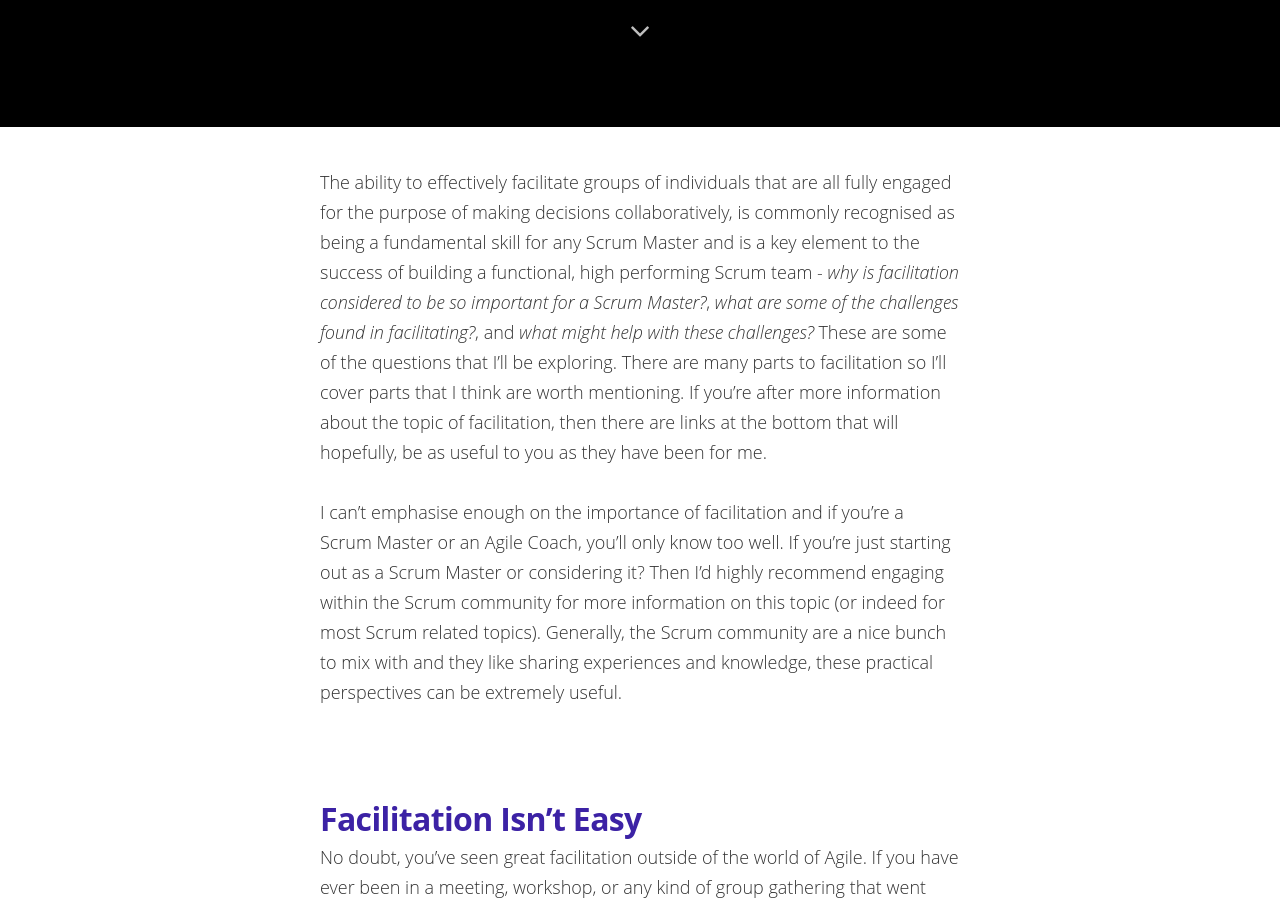
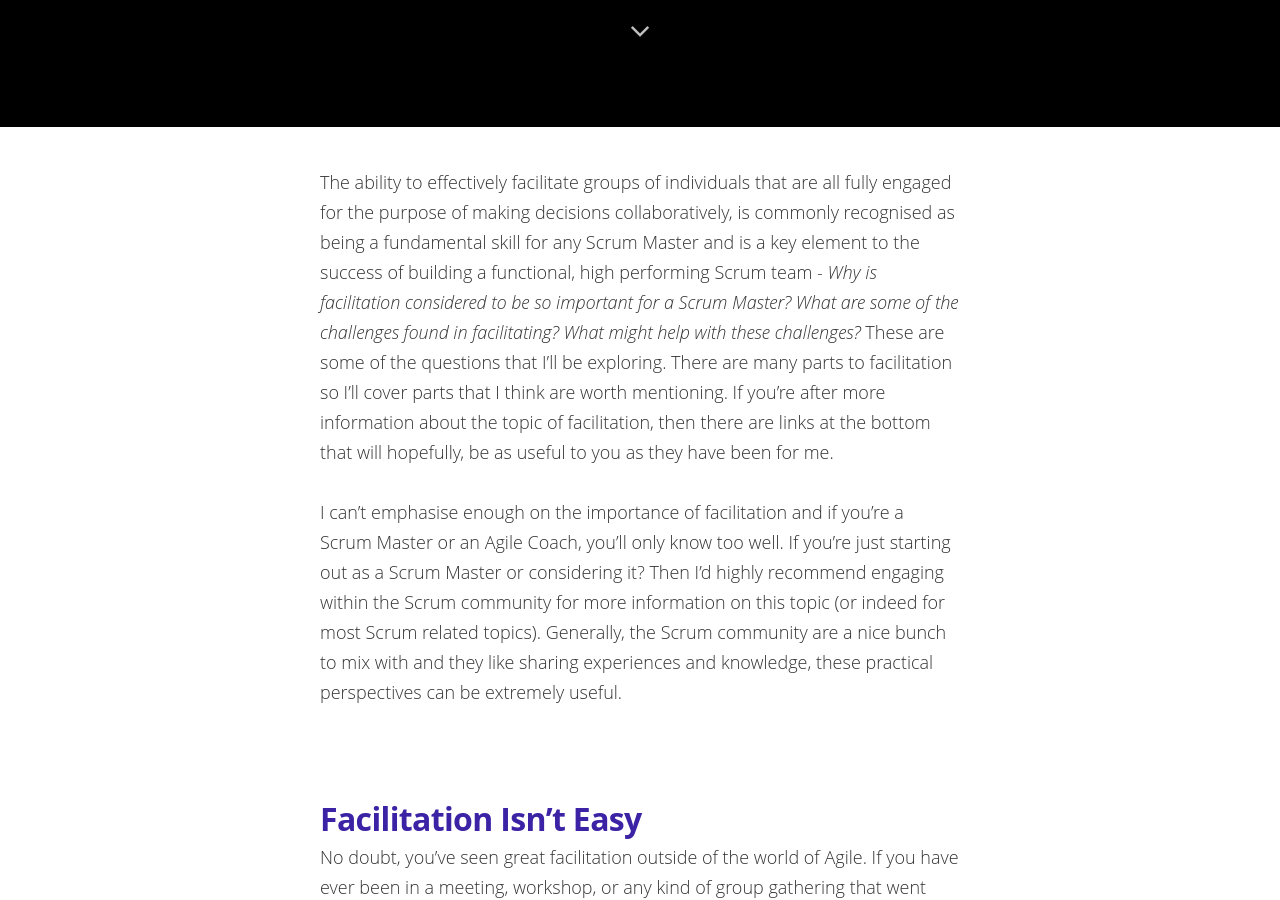
Before and after one commit to IamJackReed/JackReed, a Jekyll site: the page built from _posts/2018-05-11-greasing-the-wheels-on-facilitation.md, in a window 1280 px wide and 900 px high, scrolled down 773 px. Built offline with Jekyll 4.4.1, drawn with Linux system fonts in a browser that asks for light colours; nearby versions of some CDN libraries; some web fonts are replaced; comment, search, counter and statistics services are not loaded.

Commit message:
Update 2018-05-11-greasing-the-wheels-on-facilitation.md

```diff
--- a/_posts/2018-05-11-greasing-the-wheels-on-facilitation.md
+++ b/_posts/2018-05-11-greasing-the-wheels-on-facilitation.md
@@ -9,7 +9,7 @@ image2: /assets/article_images/2018-05-11-greasing-the-wheels-on-facilitation/fa
 ---
 
 
-<span style="color:#00000; text-align: justify; font-family: 'open sans'; text-align: 'justify'; font-size: 1em; font-size: 18px; font-weight: 200; hyphens: none;">The ability to effectively facilitate groups of individuals that are all fully engaged for the purpose of making decisions collaboratively, is commonly recognised as being a fundamental skill for any Scrum Master and is a key element to the success of building a functional, high performing Scrum team - _why is facilitation considered to be so important for a Scrum Master?_, _what are some of the challenges found in facilitating?_, and _what might help with these challenges?_ These are some of the questions that I'll be exploring. There are many parts to facilitation so I'll cover parts that I think are worth mentioning. If you're after more information about the topic of facilitation, then there are links at the bottom that will hopefully, be as useful to you as they have been for me.
+<span style="color:#00000; text-align: justify; font-family: 'open sans'; text-align: 'justify'; font-size: 1em; font-size: 18px; font-weight: 200; hyphens: none;">The ability to effectively facilitate groups of individuals that are all fully engaged for the purpose of making decisions collaboratively, is commonly recognised as being a fundamental skill for any Scrum Master and is a key element to the success of building a functional, high performing Scrum team - _Why is facilitation considered to be so important for a Scrum Master?_ _What are some of the challenges found in facilitating?_ _What might help with these challenges?_ These are some of the questions that I'll be exploring. There are many parts to facilitation so I'll cover parts that I think are worth mentioning. If you're after more information about the topic of facilitation, then there are links at the bottom that will hopefully, be as useful to you as they have been for me.
 
 <span style="color:#00000; text-align: justify; font-family: 'open sans'; text-align: 'justify'; font-size: 1em; font-size: 18px; font-weight: 200; hyphens: none;">I can't emphasise enough on the importance of facilitation and if you're a Scrum Master or an Agile Coach, you'll only know too well. If you're just starting out as a Scrum Master or considering it? Then I'd highly recommend engaging within the Scrum community for more information on this topic (or indeed for most Scrum related topics). Generally, the Scrum community are a nice bunch to mix with and they like sharing experiences and knowledge, these practical perspectives can be extremely useful.
 # Facilitation Isn't Easy
```
